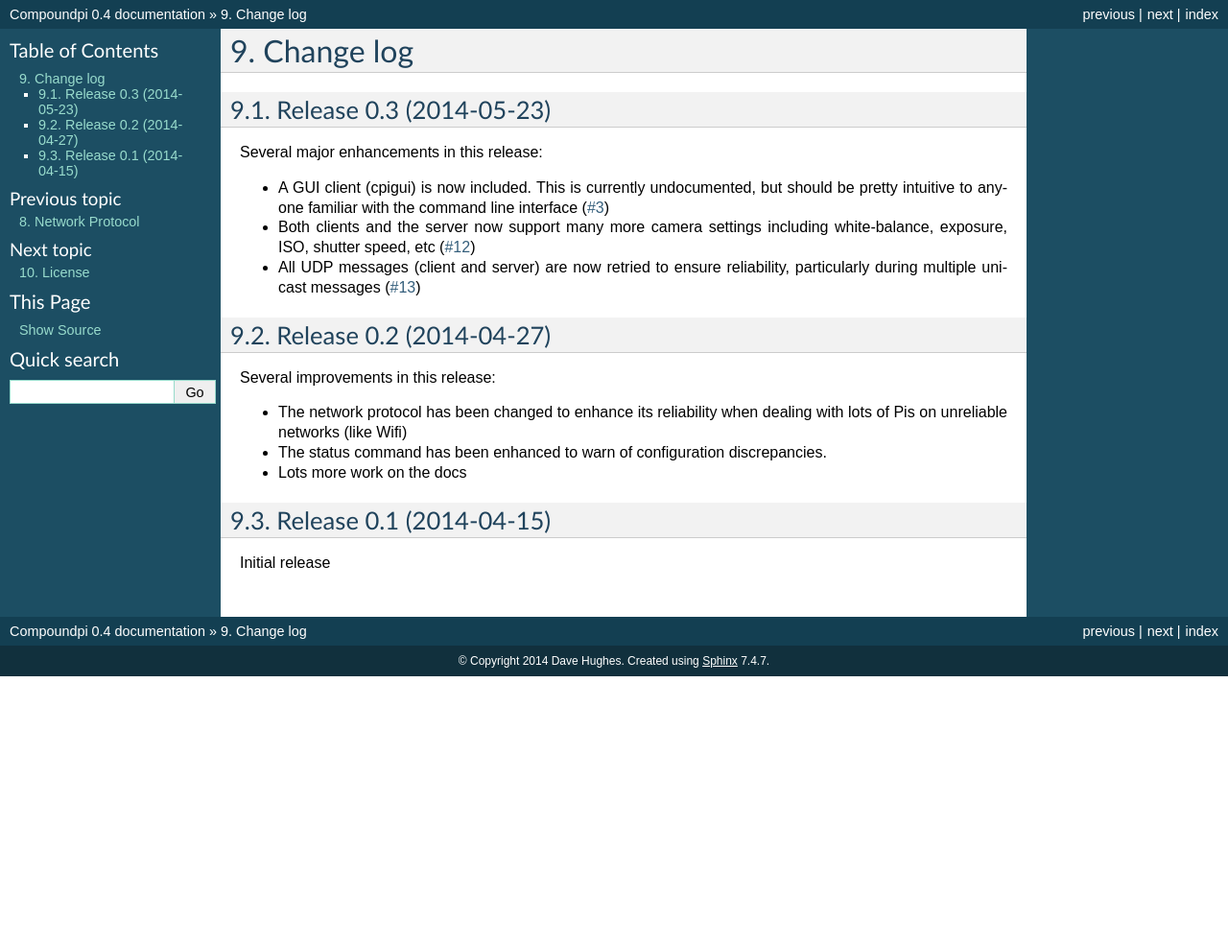
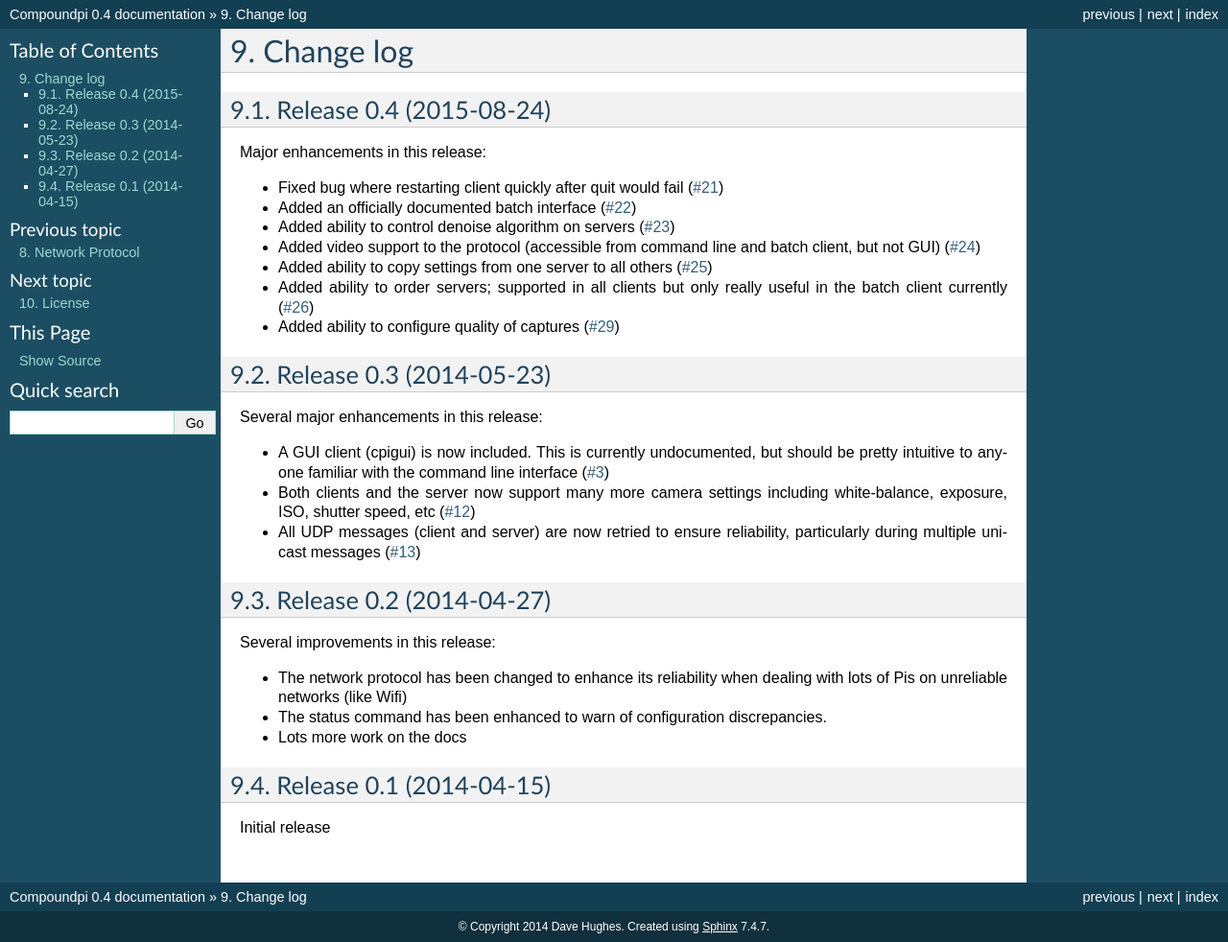
Before and after one commit to waveform-computing/compoundpi, a Sphinx documentation site: the page built from docs/changelog.rst, in a window 1280 px wide. Shown: the whole page at 96% size. Built offline with Sphinx 7.4.7, drawn with Linux system fonts in a browser that asks for light colours; before the commit the page ends 900 px from its top, so only the background shows below that.

Commit message:
Updated changelog for release

```diff
--- a/docs/changelog.rst
+++ b/docs/changelog.rst
@@ -3,6 +3,30 @@
 ==========
 Change log
 ==========
+
+
+Release 0.4 (2015-08-24)
+========================
+
+Major enhancements in this release:
+
+* Fixed bug where restarting client quickly after quit would fail (`#21`_)
+* Added an officially documented batch interface (`#22`_)
+* Added ability to control denoise algorithm on servers (`#23`_)
+* Added video support to the protocol (accessible from command line and
+  batch client, but not GUI) (`#24`_)
+* Added ability to copy settings from one server to all others (`#25`_)
+* Added ability to order servers; supported in all clients but only really
+  useful in the batch client currently (`#26`_)
+* Added ability to configure quality of captures (`#29`_)
+
+.. _#21: https://github.com/waveform80/compoundpi/issues/21
+.. _#22: https://github.com/waveform80/compoundpi/issues/22
+.. _#23: https://github.com/waveform80/compoundpi/issues/23
+.. _#24: https://github.com/waveform80/compoundpi/issues/24
+.. _#25: https://github.com/waveform80/compoundpi/issues/25
+.. _#26: https://github.com/waveform80/compoundpi/issues/26
+.. _#29: https://github.com/waveform80/compoundpi/issues/29
 
 
 Release 0.3 (2014-05-23)
```
